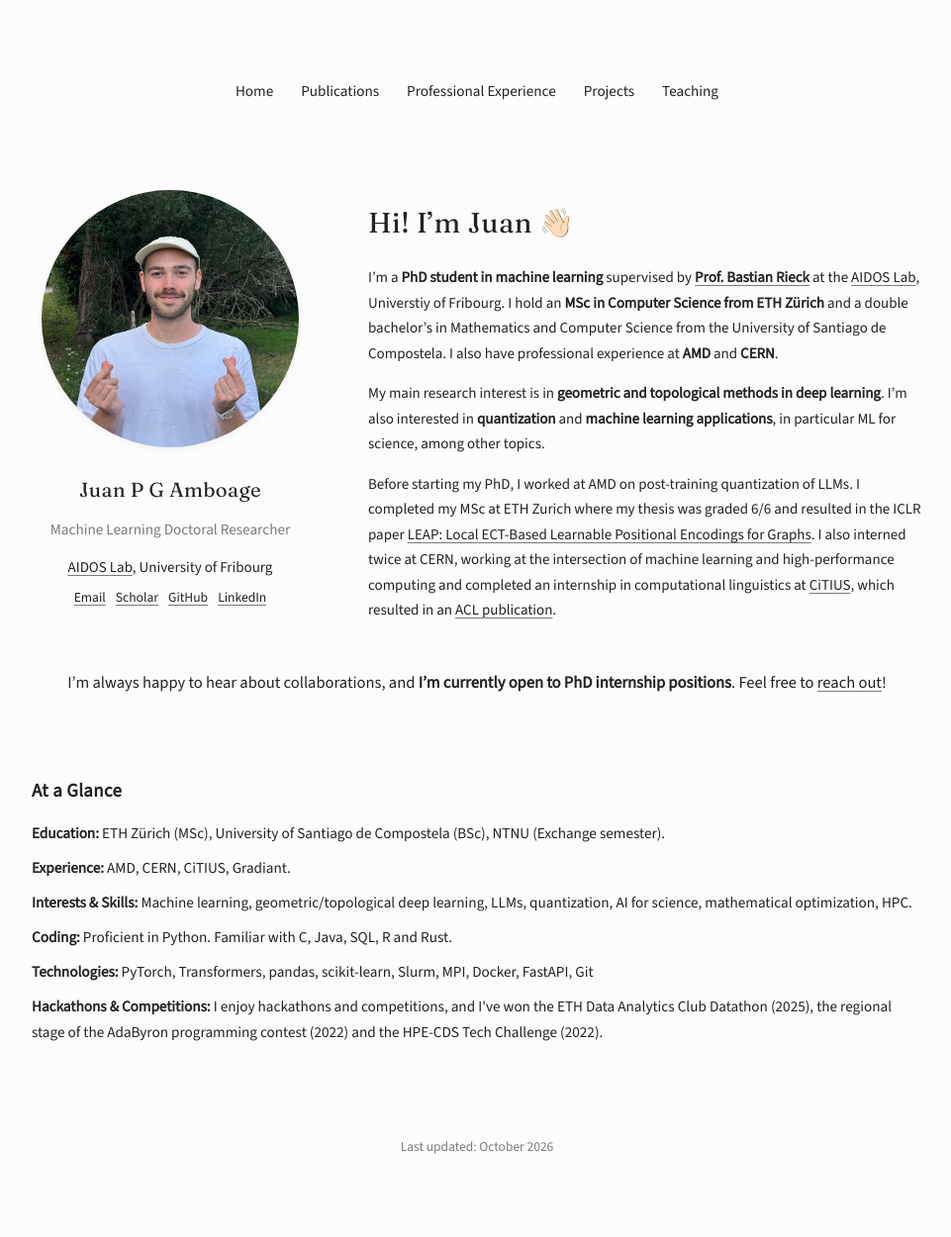
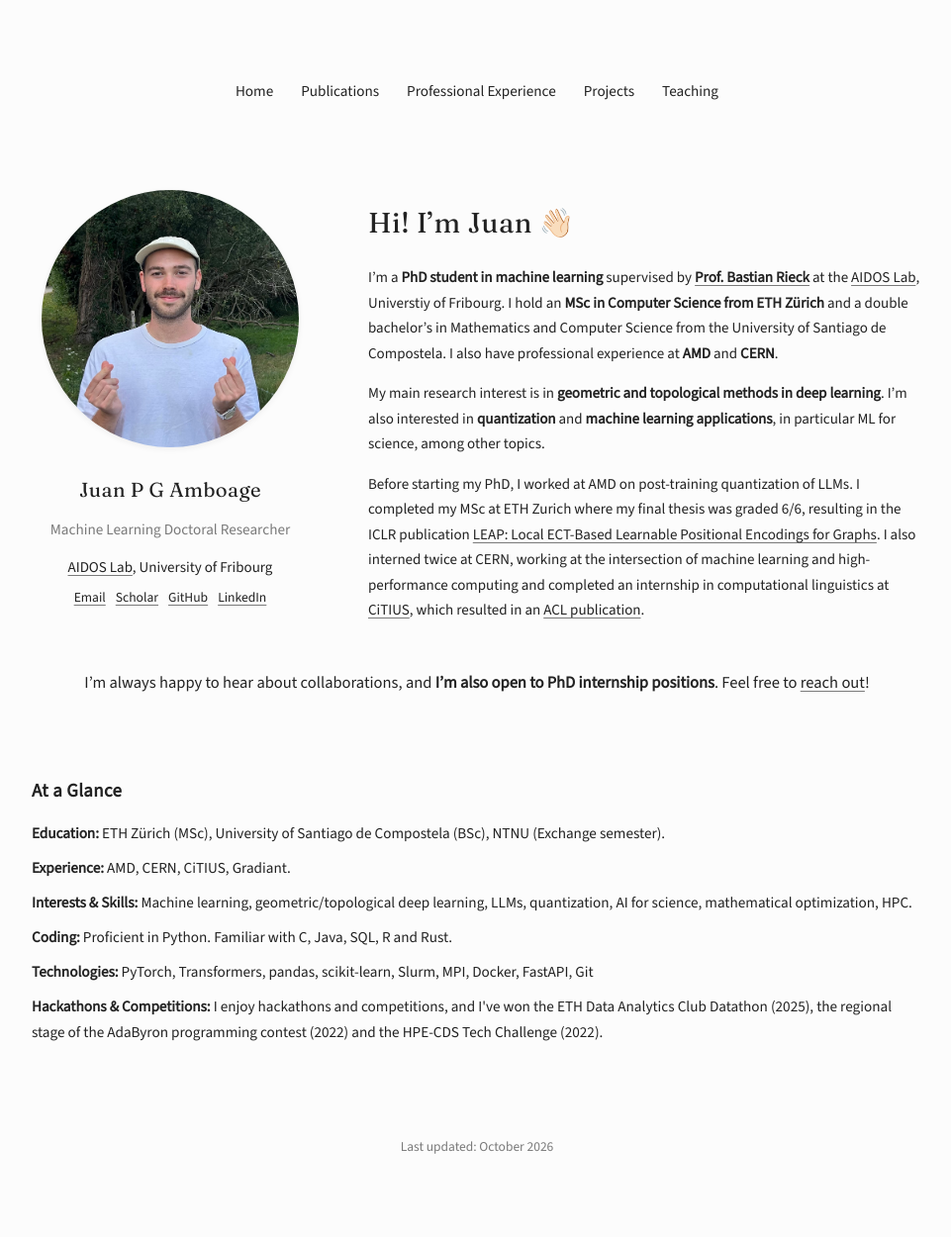
Before and after one commit to JP-Amboage/JP-Amboage.github.io, a Jekyll site: the page built from index.md, in a window 1280 px wide. Shown: the whole page at 99% size, without its empty margins (158-1119 px from the left). Built offline with Jekyll 4.4.1, drawn with Linux system fonts in a browser that asks for light colours.

Commit message:
small tweaks

```diff
--- a/index.md
+++ b/index.md
@@ -1,7 +1,7 @@
 ---
 title: Home
 layout: default
-closing: "I'm always happy to hear about collaborations, and **I'm currently open to PhD internship positions**. Feel free to [reach out](mailto:juan.garciaamboage@unifr.ch)!"
+closing: "I'm always happy to hear about collaborations, and **I'm also open to PhD internship positions**. Feel free to [reach out](mailto:juan.garciaamboage@unifr.ch)!"
 ---
 
 # Hi! I'm Juan 👋🏻
@@ -10,4 +10,4 @@ I'm a **PhD student in machine learning** supervised by **[Prof. Bastian Rieck](
 
 My main research interest is in **geometric and topological methods in deep learning**. I'm also interested in  **quantization** and **machine learning applications**, in particular ML for science, among other topics.
 
-Before starting my PhD, I worked at AMD on post-training quantization of LLMs. I completed my MSc at ETH Zurich where my thesis was graded 6/6 and resulted in the ICLR paper [LEAP: Local ECT-Based Learnable Positional Encodings for Graphs](https://proceedings.iclr.cc/paper_files/paper/2026/hash/45c66714da9f050814df6bc056ebe8a3-Abstract-Conference.html). I also interned twice at CERN, working at the intersection of machine learning and high-performance computing and completed an internship in computational linguistics at [CiTIUS](https://citius.gal/), which resulted in an [ACL publication](https://aclanthology.org/2023.acl-long.12/).
+Before starting my PhD, I worked at AMD on post-training quantization of LLMs. I completed my MSc at ETH Zurich where my final thesis was graded 6/6, resulting in the ICLR publication [LEAP: Local ECT-Based Learnable Positional Encodings for Graphs](https://proceedings.iclr.cc/paper_files/paper/2026/hash/45c66714da9f050814df6bc056ebe8a3-Abstract-Conference.html). I also interned twice at CERN, working at the intersection of machine learning and high-performance computing and completed an internship in computational linguistics at [CiTIUS](https://citius.gal/), which resulted in an [ACL publication](https://aclanthology.org/2023.acl-long.12/).
```
Also changed, not shown: experience.md (+2 -2 lines), projects.md (+11 -11 lines).
